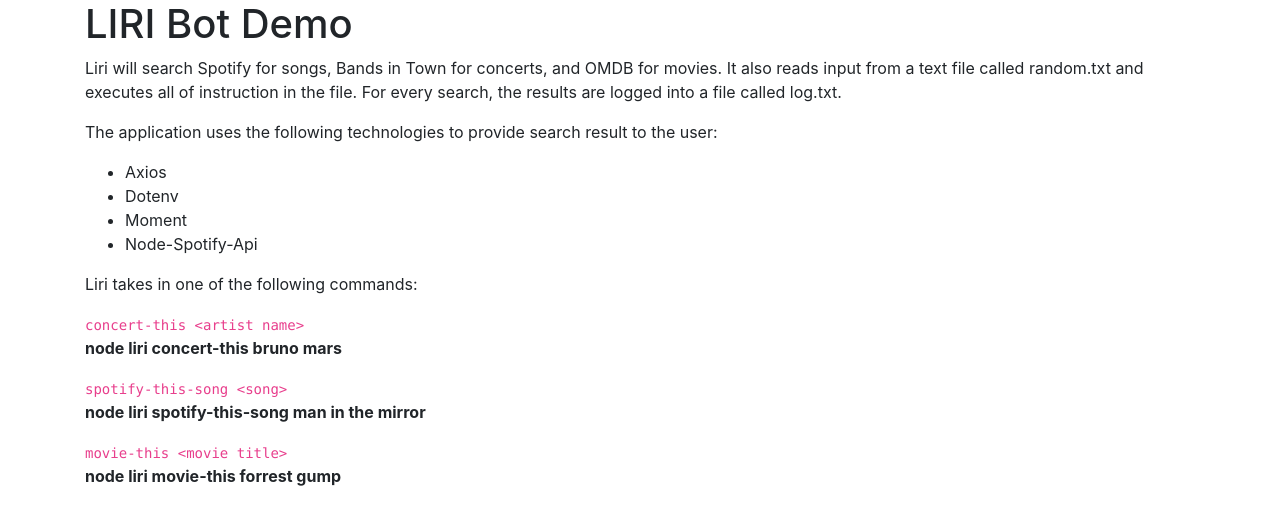
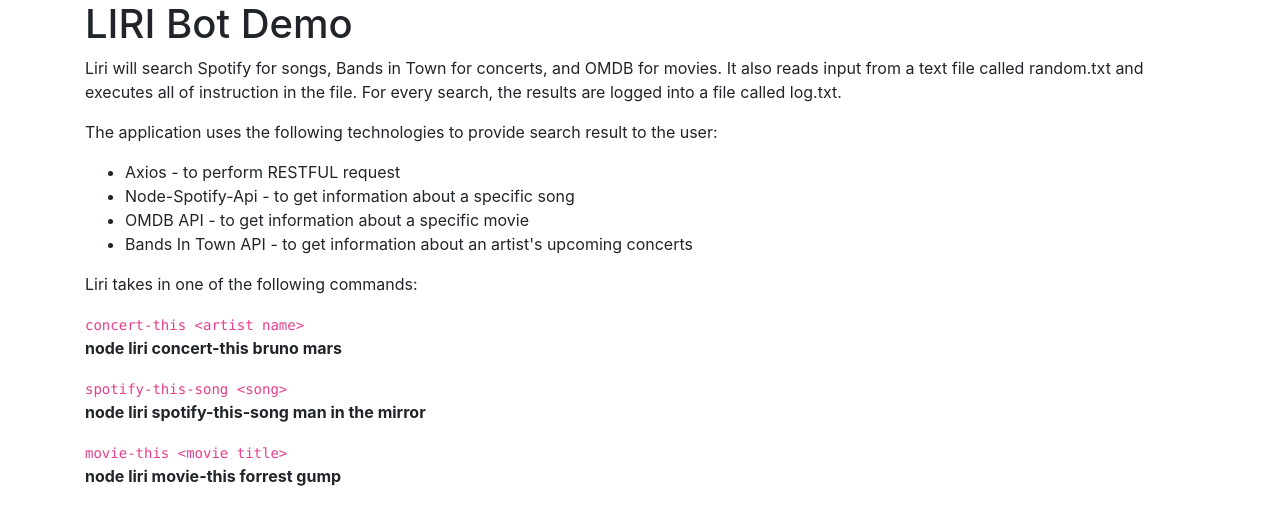
Before and after one commit to jt0398/Liri-Node-App, a website: page index.html in a window 1280 px wide. Shown: the top 506 px of the page. Drawn offline with nearby package versions, Linux system fonts and the light colour scheme.

Commit message:
Changes in readme and index.html

```diff
--- a/index.html
+++ b/index.html
@@ -19,10 +19,10 @@
 
         <p>The application uses the following technologies to provide search result to the user:
             <ul>
-                <li>Axios</li>
-                <li>Dotenv</li>
-                <li>Moment</li>
-                <li>Node-Spotify-Api</li>
+                <li>Axios - to perform RESTFUL request</li>
+                <li>Node-Spotify-Api - to get information about a specific song</li>
+                <li>OMDB API - to get information about a specific movie</li>
+                <li>Bands In Town API - to get information about an artist's upcoming concerts</li>
             </ul>
         </p>
 
```
Also changed, not shown: README.md.
